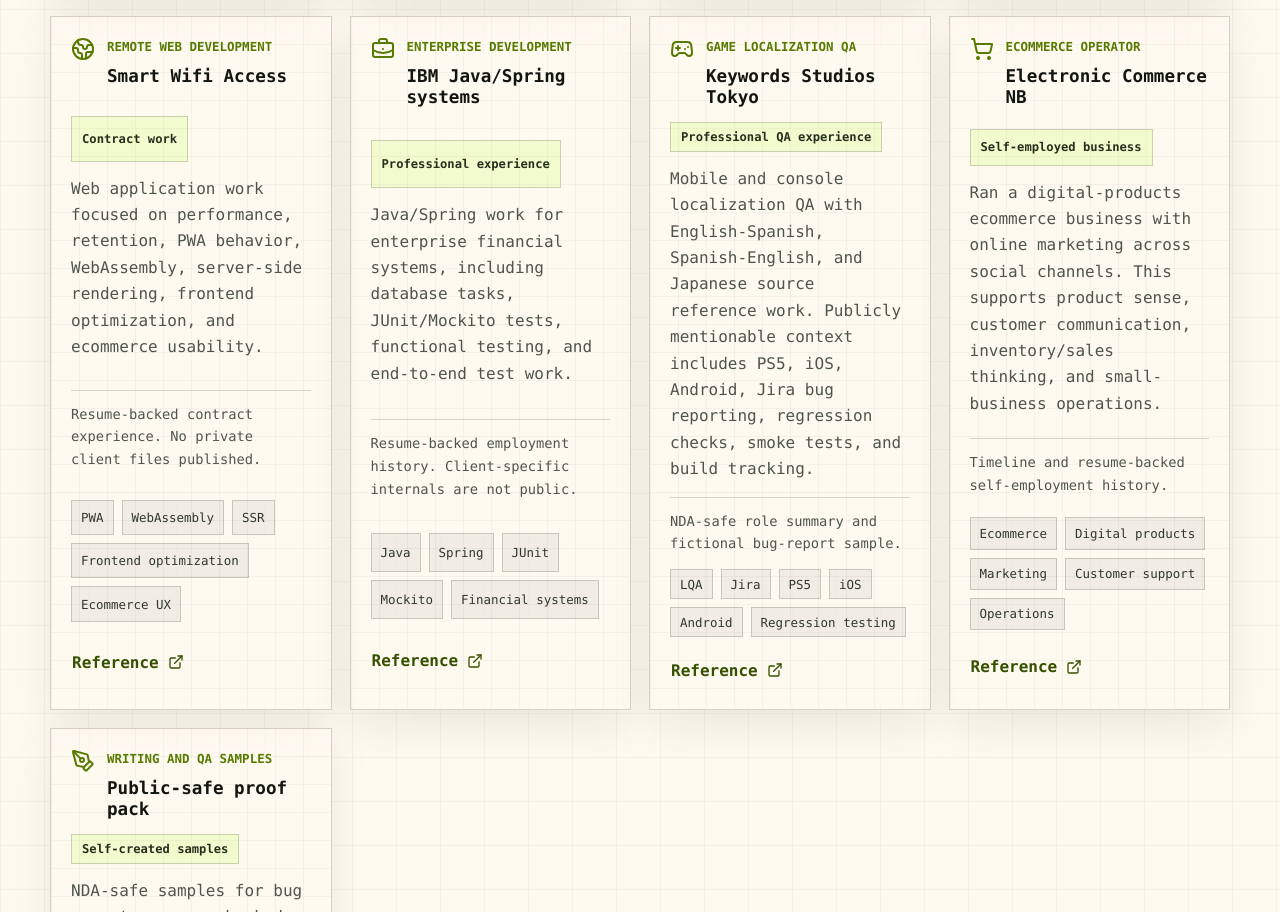
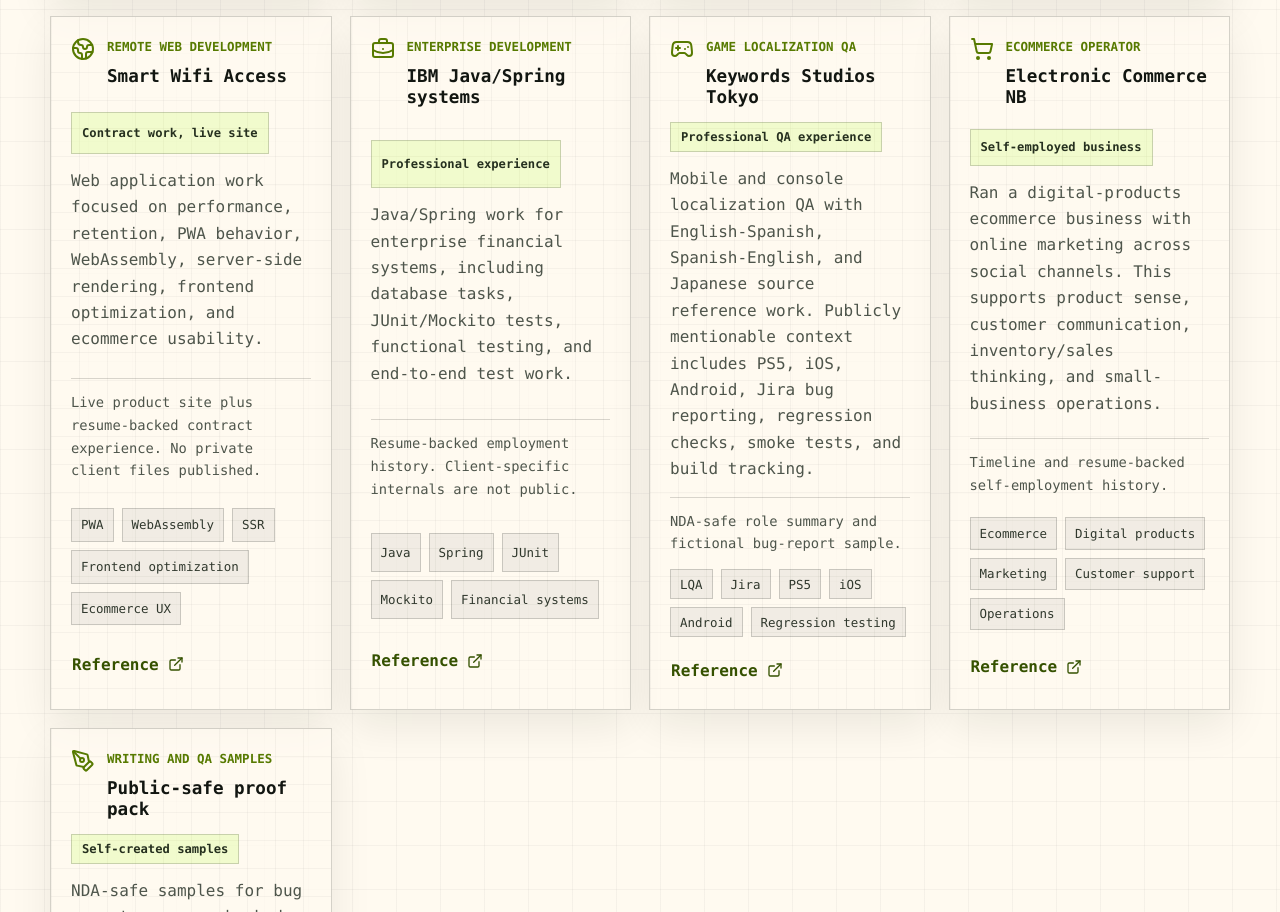
Before and after one commit to Nahuel149/balsas-nahuel-portfolio, a React (Vite) app: page / in a window 1280 px wide. Shown: the part 4390-5302 px from the top of the page. Built offline with nearby package versions, Linux system fonts and the light colour scheme; a web font is replaced by a local one.

Commit message:
feat: link Smart Wifi Access live site

```diff
--- a/src/main.jsx
+++ b/src/main.jsx
@@ -40,6 +40,7 @@
   scoutboard: "https://github.com/Nahuel149/scoutboard-ai",
   autoresearch: "https://github.com/Nahuel149/autoresearch-rtx3070",
   copaKahl: "https://copa-kahl.onrender.com/",
+  smartWifi: "https://smartwifiaccess.com/",
 };
 
 const stats = [
@@ -193,12 +194,12 @@
   {
     eyebrow: "Remote web development",
     title: "Smart Wifi Access",
-    type: "Contract work",
+    type: "Contract work, live site",
     summary:
       "Web application work focused on performance, retention, PWA behavior, WebAssembly, server-side rendering, frontend optimization, and ecommerce usability.",
-    proof: "Resume-backed contract experience. No private client files published.",
+    proof: "Live product site plus resume-backed contract experience. No private client files published.",
     tags: ["PWA", "WebAssembly", "SSR", "Frontend optimization", "Ecommerce UX"],
-    href: links.linkedin,
+    href: links.smartWifi,
     icon: Globe2,
   },
   {
```
Also changed, not shown: 3 other files (tests, documents, lock files or other folders).
